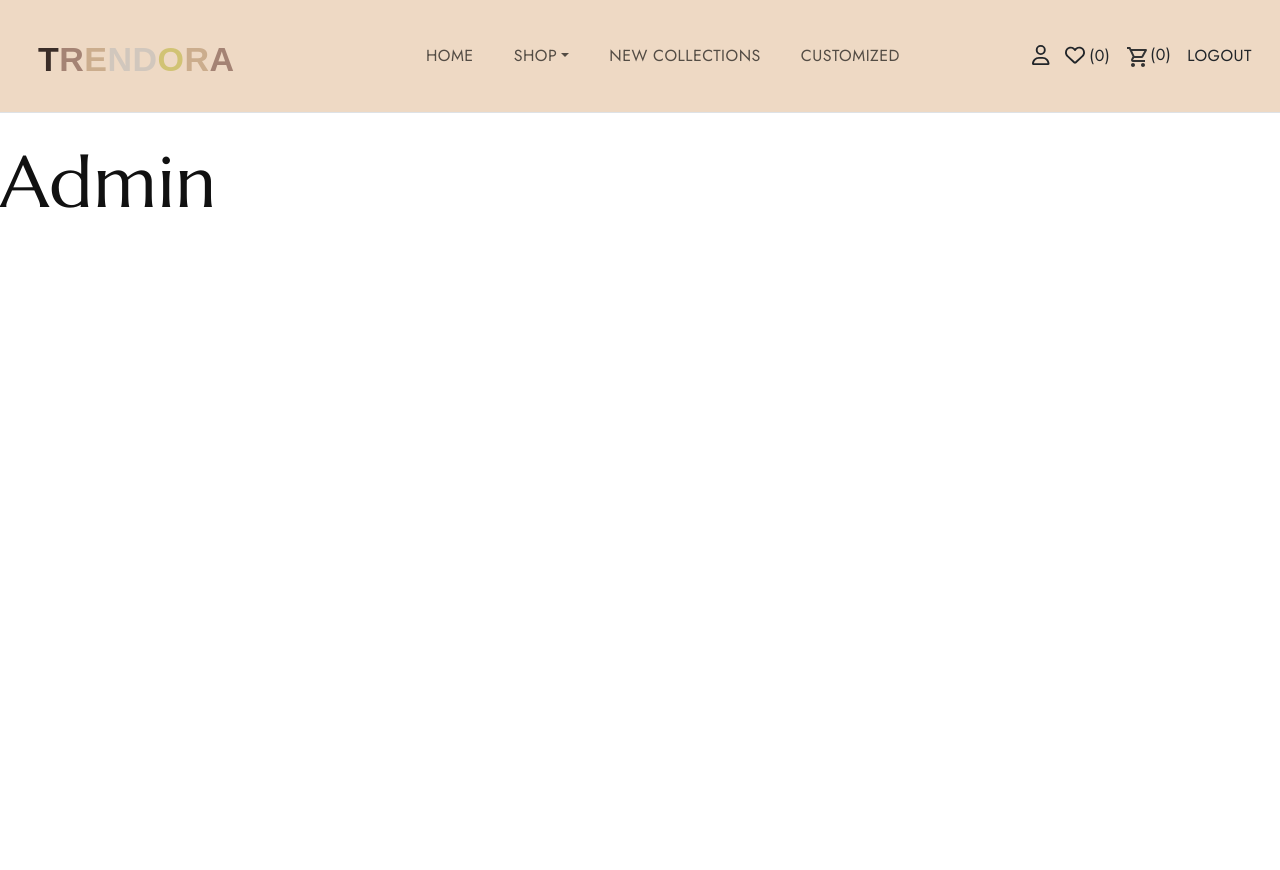
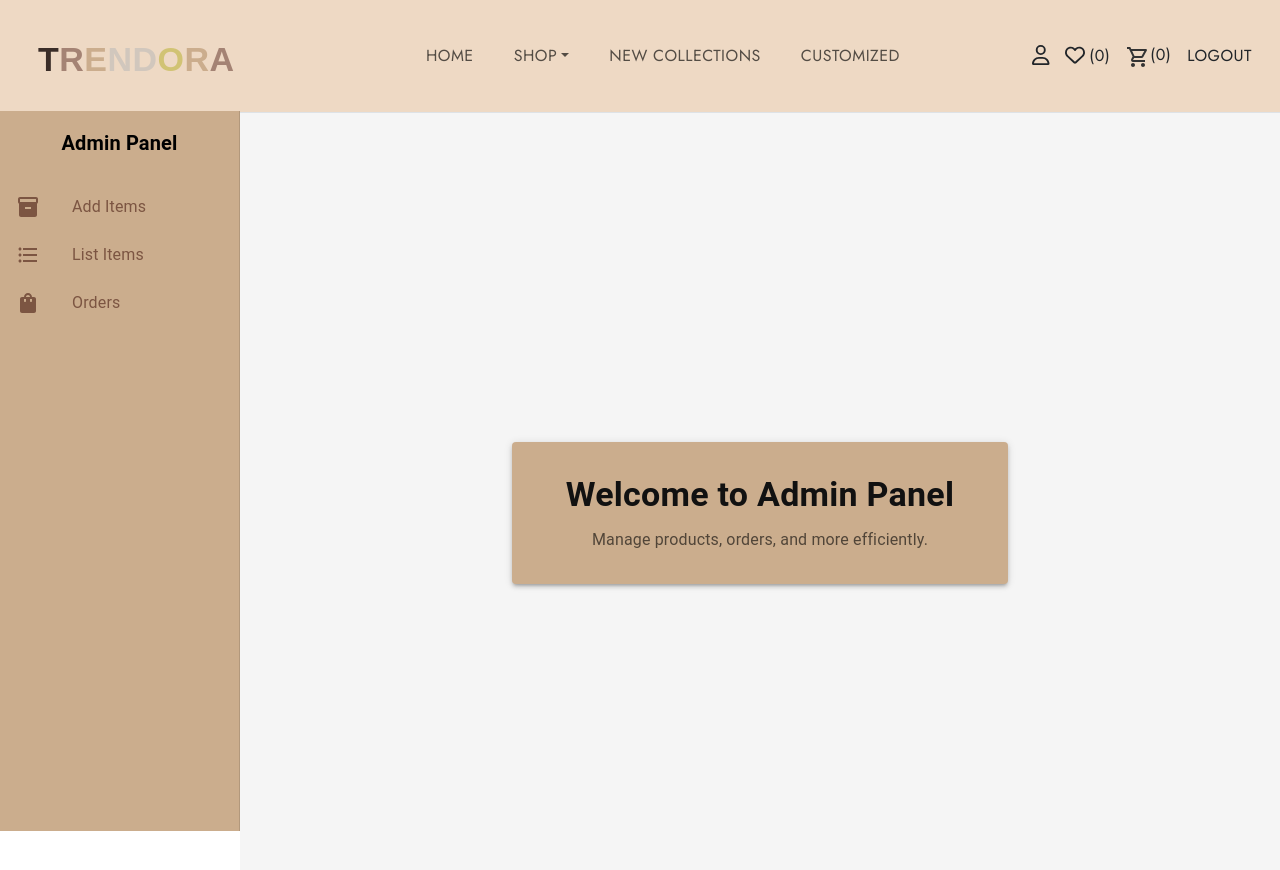
Before and after one commit to NanduNanduz/DesignerBoutiqueWebsite, a React (Vite) app in the folder BoutiqueFrontend/: page /admin-dashboard in a window 1280 px wide. Shown: the top 870 px of the page. Before the commit the page ends 800 px from the top, so only its background shows below. Built offline with nearby package versions, Linux system fonts and the light colour scheme; sample sign-in values are in the browser's storage.

Commit message:
Created admin dashboard

```diff
--- a/BoutiqueFrontend/package.json
+++ b/BoutiqueFrontend/package.json
@@ -16,9 +16,10 @@
     "@fortawesome/free-solid-svg-icons": "^6.7.2",
     "@fortawesome/react-fontawesome": "^0.2.2",
     "@mui/icons-material": "^6.4.3",
-    "@mui/material": "^6.4.2",
+    "@mui/material": "^6.4.4",
     "axios": "^1.7.9",
     "jwt-decode": "^4.0.0",
+    "lucide-react": "^0.475.0",
     "react": "^18.3.1",
     "react-dom": "^18.3.1",
     "react-icons": "^5.4.0",
--- a/BoutiqueFrontend/src/components/AdminDashboard.jsx
+++ b/BoutiqueFrontend/src/components/AdminDashboard.jsx
@@ -1,12 +1,113 @@
-import React from 'react'
 
-const AdminDashboard = () => {
+import React from "react";
+import {
+  Box,
+  Drawer,
+  List,
+  ListItem,
+  ListItemIcon,
+  ListItemText,
+  Button,
+  Paper,
+  Typography,
+} from "@mui/material";
+import {
+  Logout,
+  Inventory2,
+  FormatListBulleted,
+  ShoppingBag,
+} from "@mui/icons-material";
+import Navbar from "./Navbar"; // Ensure Navbar is imported
+
+const Admin = () => {
   return (
-    <div>
-        <h1>Admin</h1>
+    <Box sx={{ display: "flex", flexDirection: "column", minHeight: "100vh" }}>
+      {/* Sidebar + Content */}
+      <Box sx={{ display: "flex", flexGrow: 1 }}>
+        {/* Sidebar */}
+        <Drawer
+          variant="permanent"
+          sx={{
+            width: 240,
+            flexShrink: 0,
+            "& .MuiDrawer-paper": {
+              width: 240,
+              background: "#CBAD8D",
+              color: "#FFF",
+              marginTop: "111px", // Push below the navbar (adjust if needed)
+              height: "calc(100vh - 80px)", // Adjust height to fit screen
+              overflowY: "auto", // Enable scrolling if needed
+            },
+          }}
+        >
+          <Box sx={{ textAlign: "center", p: 2 }}>
+            <Typography variant="h6" fontWeight="bold" color="black">
+              Admin Panel
+            </Typography>
+          </Box>
+          <List>
+            <ListItem button>
+              <ListItemIcon sx={{ color: " #7c5542" }}>
+                <Inventory2 />
+              </ListItemIcon>
+              <ListItemText primary="Add Items" sx={{ color: " #7c5542" }} />
+            </ListItem>
+            <ListItem button>
+              <ListItemIcon sx={{ color: " #7c5542" }}>
+                <FormatListBulleted />
+              </ListItemIcon>
+              <ListItemText primary="List Items" sx={{ color: " #7c5542" }} />
+            </ListItem>
+            <ListItem button>
+              <ListItemIcon sx={{ color: " #7c5542" }}>
+                <ShoppingBag />
+              </ListItemIcon>
+              <ListItemText primary="Orders" sx={{ color: " #7c5542" }} />
+            </ListItem>
+          </List>
+          {/* <Box sx={{ p: 2 }}>
+            <Button
+              fullWidth
+              variant="contained"
+              color="#CBAD8D"
+              startIcon={<Logout />}
+            >
+              Logout
+            </Button>
+          </Box> */}
+        </Drawer>
 
-    </div>
-  )
-}
+        {/* Main Content */}
+        <Box
+          sx={{
+            flexGrow: 1,
+            display: "flex",
+            justifyContent: "center",
+            alignItems: "center",
+            backgroundColor: "#F5F5F5",
+            padding: 3,
+          }}
+        >
+          <Paper
+            elevation={3}
+            sx={{
+              p: 4,
+              textAlign: "center",
+              width: "50%",
+              backgroundColor: "#CBAD8D",
+            }}
+          >
+            <Typography variant="h4" fontWeight="bold" gutterBottom>
+              Welcome to Admin Panel
+            </Typography>
+            <Typography variant="body1" color="textSecondary">
+              Manage products, orders, and more efficiently.
+            </Typography>
+          </Paper>
+        </Box>
+      </Box>
+    </Box>
+  );
+};
 
-export default AdminDashboard
+export default Admin;
```
Also changed, not shown: 1 other file (tests, documents, lock files or other folders).
